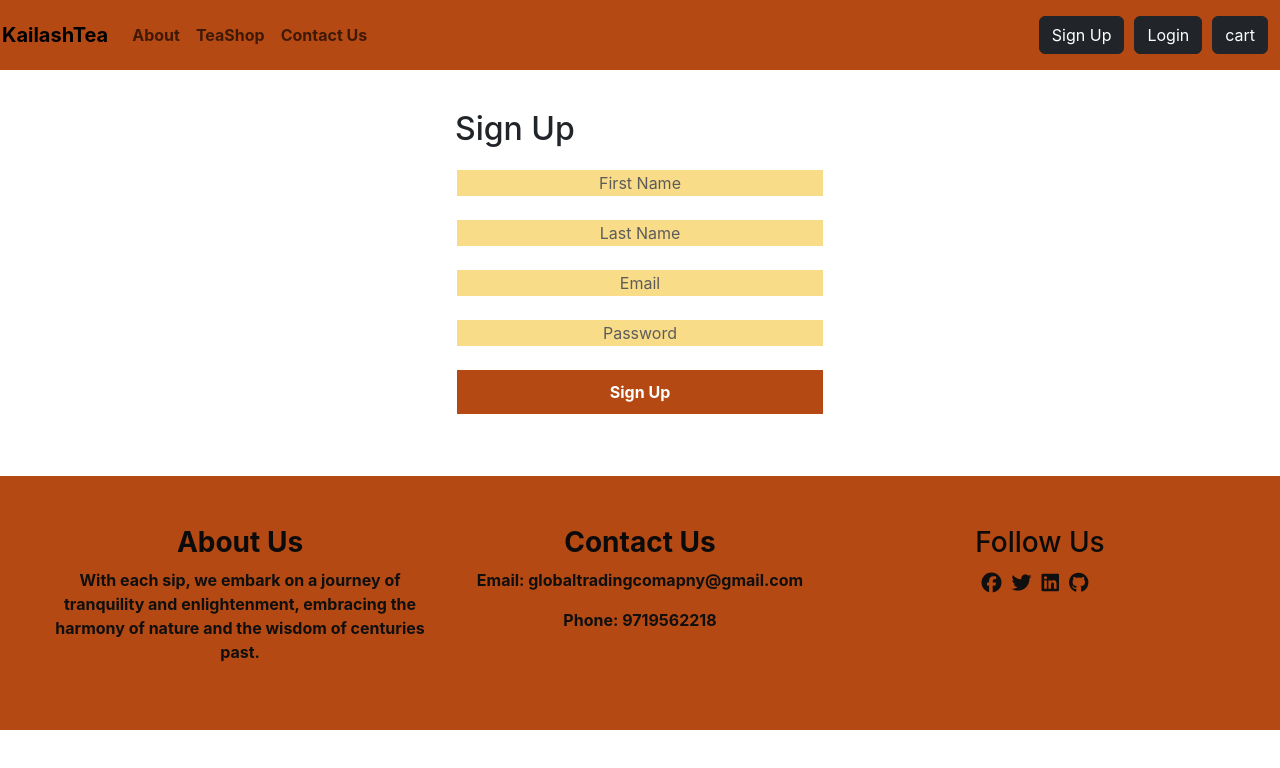
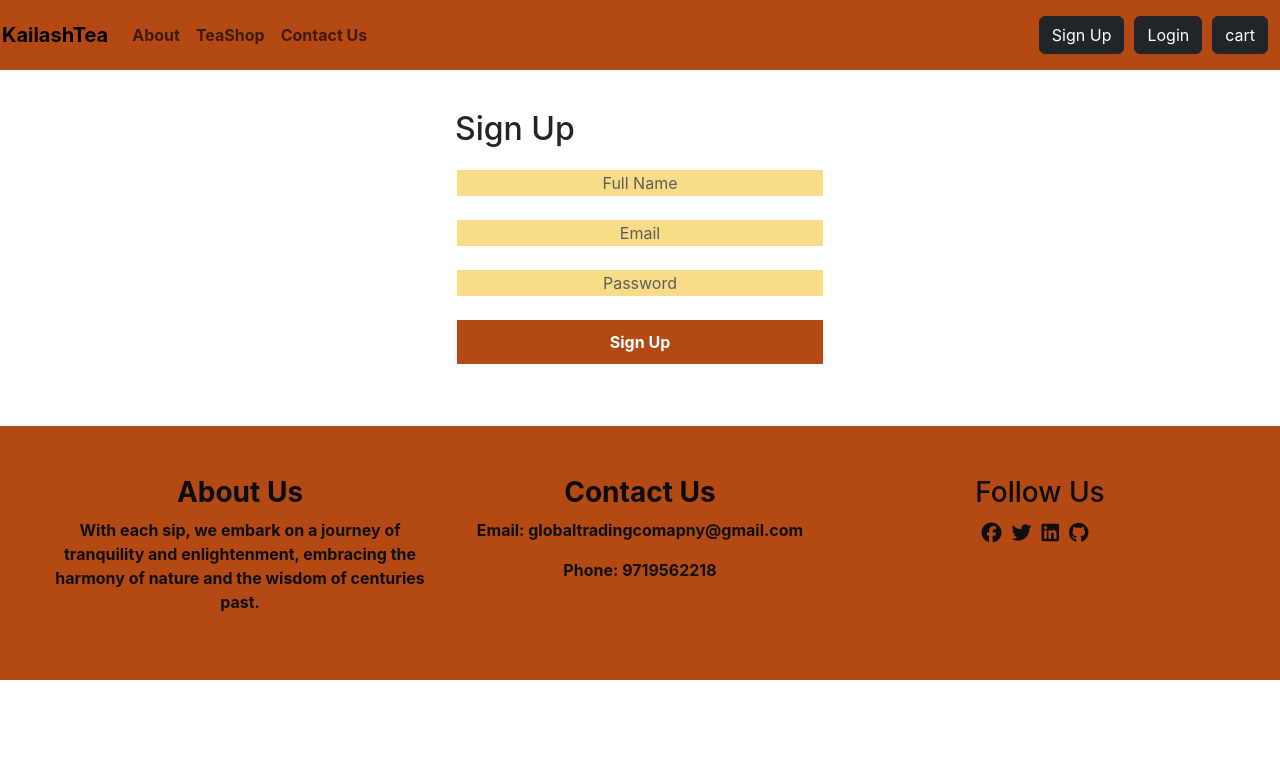
Before and after one commit to Sisti1/teaapp, a React (Create React App) app: page /signup in a window 1280 px wide. Shown: the top 768 px of the page. Built offline with nearby package versions, Linux system fonts and the light colour scheme.

Commit message:
login/signup done

```diff
--- a/src/pages/index.js
+++ b/src/pages/index.js
@@ -27,12 +27,6 @@ const Home = () => {
 
 const AutoPlayMethods = () => {
   let sliderRef = useRef(null);
-  // const play = () => {
-  //   sliderRef.slickPlay();
-  // };
-  // const pause = () => {
-  //   sliderRef.slickPause();
-  // };
 
   const settings = {
     dots: true,
--- a/src/pages/login.js
+++ b/src/pages/login.js
@@ -5,14 +5,48 @@ const Login = () => {
     email: '',
     password: '',
   });
+
+  async function SendLogin() {
+		console.log(formData);
+		try {
+		  const response = await fetch('http://localhost:5200/user/login', {
+			method: 'POST',
+			headers: {
+			  "Content-Type": "application/json",
+			},
+			mode: 'cors',
+			body: JSON.stringify({
+
+			  email: formData.email,
+			  password: formData.password
+			})
+		  });
+
+		console.log(response.status);
+        console.log(response);
+		if (response.ok) {
+			console.log("Data Submitted ");
+			alert('login successfull!');
+		  } else {
+			console.error('Failed to send data:', response.status);
+      alert('Failed to login. Please try again .');
+		  }
+		} catch (error) {
+		  console.error('Error sending data:', error);
+      alert('Error ! Please try again.');
+		}
+	  }
+
+
   const [errors, setErrors] = useState({});
 
   const handleChange = (e) => {
-    const { name, value } = e.target;
-    setFormData({
-      ...formData,
-      [name]: value,
-    });
+		console.log(e.target+"THIS I SEEEEEEE")
+		const { name, value } = e.target;
+		setFormData(prevState => ({
+			...prevState,
+			[name]: value
+		  }));
   };
 
   const handleSubmit = (e) => {
@@ -39,7 +73,7 @@ const Login = () => {
     <div style={{ maxWidth: '450px', margin: 'auto', padding: '20px' ,marginTop: '45px'}}>
     <div style={{ padding: '50px', marginBottom: '45px'}}>
       <h2>Login</h2>
-      <form onSubmit={handleSubmit}>
+      <form onSubmit={SendLogin}>
         <div>
           <input
             type="email"
--- a/src/pages/signup.js
+++ b/src/pages/signup.js
@@ -3,30 +3,60 @@
 	import "./sigup.css";
 	const SignUp = () => {
 	  const [formData, setFormData] = useState({
-		firstName: '',
-		lastName: '',
+		fullname:'',
 		email: '',
 		password: '',
 	  });
-	  const [errors, setErrors] = useState({});
+
+	  async function SendSignUp() {
+		console.log(formData);
+		try {
+		  const response = await fetch('http://localhost:5200/user/signup', {
+			method: 'POST',
+			headers: {
+			  "Content-Type": "application/json",
+			},
+			mode: 'cors',
+			body: JSON.stringify({
+			username:formData.fullname,
+			  email: formData.email,
+			  password: formData.password
+			})
+		  });
+
+		console.log(response.status);
+        console.log(response);
+		if (response.ok) {
+			console.log("Data Submitted ");
+			alert('New user added!');
+		  } else {
+			console.error('Failed to send data:', response.status);
+			alert('Enter correct fields. Please try again .');
+		  }
+		} catch (error) {
+		  console.error('Error sending data:', error);
+		  alert('Enter correct fields. Please try again .');
+		}
+	  }
+
+	const [errors, setErrors] = useState({});
 
 	  const handleChange = (e) => {
+		console.log(e.target+"THIS I SEEEEEEE")
 		const { name, value } = e.target;
-		setFormData({
-		  ...formData,
-		  [name]: value,
-		});
-	  };
+		setFormData(prevState => ({
+			...prevState,
+			[name]: value
+		  }));
+		};
 
-	  const handleSubmit = (e) => {
+		const handleSubmit = (e) => {
 		e.preventDefault();
 		const errors = {};
-		if (!formData.firstName) {
-		  errors.firstName = 'First name is required';
+		if (!formData.fullname) {
+		  errors.fullname = 'fullname is required';
 		}
-		if (!formData.lastName) {
-		  errors.lastName = 'Last name is required';
-		}
+
 		if (!formData.email) {
 
 		  errors.email = 'Email is required';
@@ -51,31 +81,20 @@
 		<div style={{ maxWidth: '450px', margin: 'auto', padding: '20px' }}>
 			 <div style={{ padding: '20px', marginBottom: '20px'}}>
 		  <h2 style={{ marginBottom: '20px' }}>Sign Up</h2>
-		  <form onSubmit={handleSubmit}>
+		  <form onSubmit={SendSignUp}>
 			<div>
 			  <input
 				type="text"
-				name="firstName"
-				placeholder="First Name"
-				value={formData.firstName}
+				name="fullname"
+				placeholder="Full Name"
+				value={formData.fullname}
 				onChange={handleChange}
 				className="input-field"
 				style={{ width: '100%', marginBottom: '20px',background:'#F8DC88' ,border:'2px solid white',}}
 			  />
-			  {errors.firstName && <p style={{ color: 'red' }}>{errors.firstName}</p>}
+			  {errors.fullname && <p style={{ color: 'red' }}>{errors.firstName}</p>}
 			</div>
-			<div>
-			  <input
-				type="text"
-				name="lastName"
-				placeholder="Last Name"
-				value={formData.lastName}
-				onChange={handleChange}
-				className="input-field"
-				style={{ width: '100%', marginBottom: '20px',background:'#F8DC88' ,border:'2px solid white' }}
-			  />
-			  {errors.lastName && <p style={{ color: 'red' }}>{errors.lastName}</p>}
-			</div>
+
 			<div>
 			  <input
 				type="email"
```
